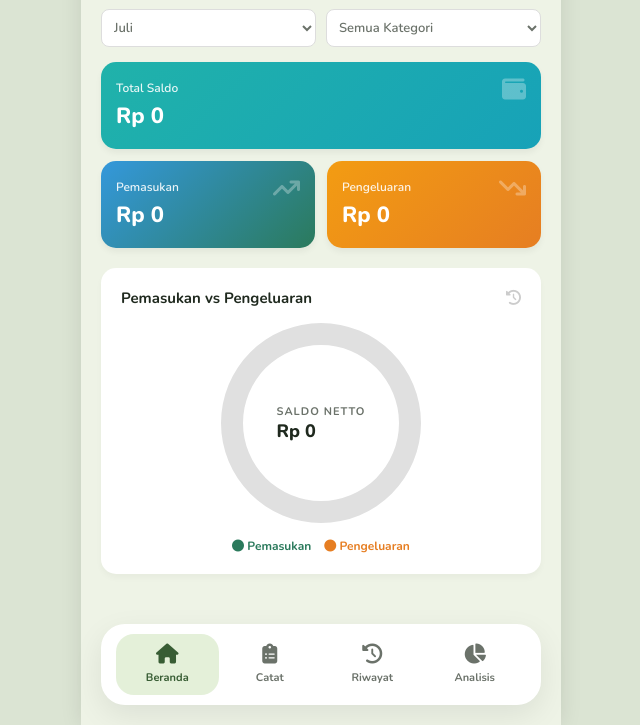
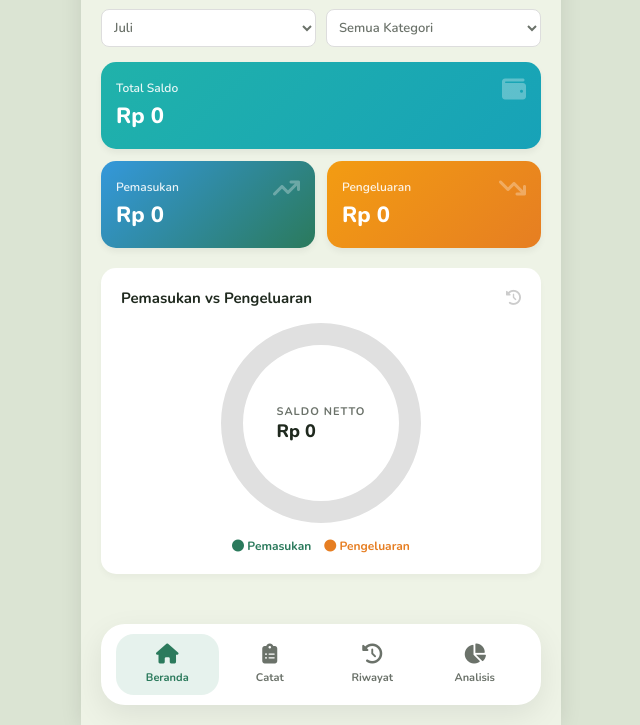
Before and after one commit to Kevin-cpu203/akarkas, a plain HTML site: page index.html in a window 1280 px wide. Shown: the part 75-800 px from the top of the page, without its empty margins (319-959 px from the left). Drawn offline with nearby package versions, Linux system fonts and the light colour scheme.

Commit message:
Update index.html

```diff
--- a/index.html
+++ b/index.html
@@ -23,21 +23,26 @@
             --green: #2b7a5c;
             --orange: #e67e22;
             --bg-app: #eef3e6;
-            --primary-dark: #385d34;
-            --primary-light: #e4f0d9;
+
+            /* Warna Pemasukan / Surplus (Disinkronkan dengan Dashboard) */
+            --primary-dark: #2b7a5c;
+            --primary-light: #e6f2ed;
+
+            /* Warna Pengeluaran / Minus (Disinkronkan dengan Dashboard) */
+            --expense-text: #e67e22;
+            --expense-bg: #fdf5e6;
+            --expense-border: #f3cda8;
+
             --text-dark: #1f291e;
             --text-muted: #6b726a;
             --white: #ffffff;
             --border-color: #d1d9ce;
-            --expense-bg: #faeaea;
-            --expense-text: #c0392b;
-            --expense-border: #e8a0a0;
 
             /* Form Style Khusus */
             --form-bg: #f5f8f4;
             --form-border: #c4d1c4;
             --form-label: #586958;
-            --btn-dark-green: #3b5f3b;
+            --btn-dark-green: #2b7a5c;
         }
 
         * { box-sizing: border-box; font-family: 'Nunito', sans-serif; }
@@ -679,7 +684,7 @@
 
         aChart = new Chart(ctx, {
             type: 'bar',
-            data: { labels: Object.keys(outCategories), datasets: [{ label: 'Total Rp', data: Object.values(outCategories), backgroundColor: '#e8a0a0', borderRadius: 8 }] },
+            data: { labels: Object.keys(outCategories), datasets: [{ label: 'Total Rp', data: Object.values(outCategories), backgroundColor: '#e67e22', borderRadius: 8 }] },
             options: { responsive: true, maintainAspectRatio: false, plugins: { legend: { display: false } } }
         });
     }
```
